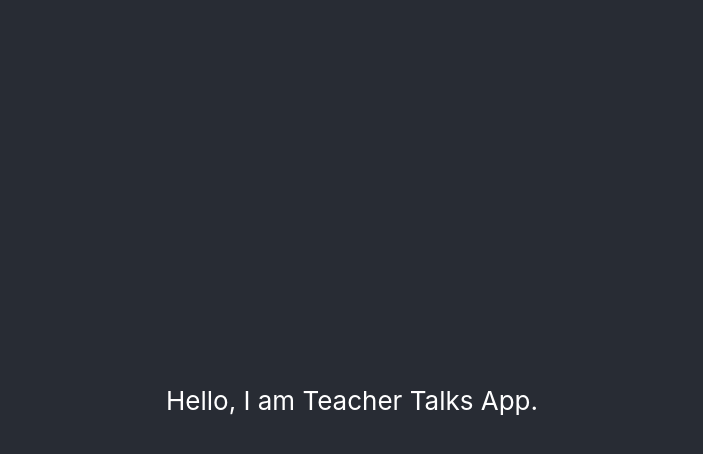
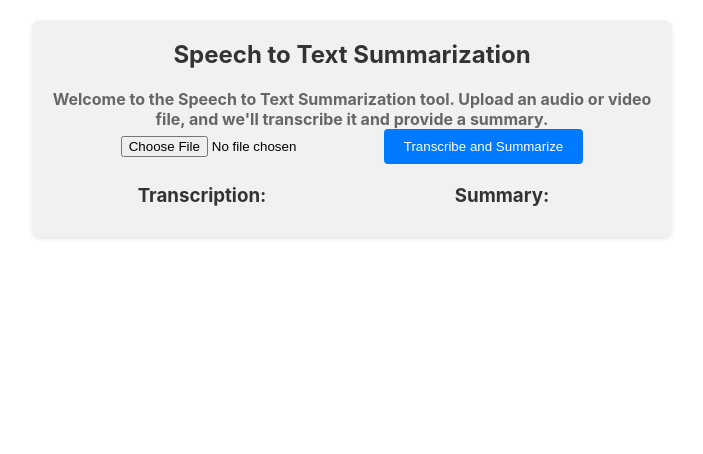
Before and after one commit to nitya-kansal/teacher_talks, a React (Create React App) app: page / in a window 1280 px wide. Shown: the top 454 px of the page, without its empty margins (288-991 px from the left). Built offline with nearby package versions, Linux system fonts and the light colour scheme.

Commit message:
add speech to text initial file

```diff
--- a/package.json
+++ b/package.json
@@ -6,6 +6,7 @@
     "@testing-library/jest-dom": "^5.17.0",
     "@testing-library/react": "^13.4.0",
     "@testing-library/user-event": "^13.5.0",
+    "axios": "^1.7.2",
     "react": "^18.3.1",
     "react-dom": "^18.3.1",
     "react-scripts": "5.0.1",
--- a/src/App.js
+++ b/src/App.js
@@ -1,14 +1,11 @@
-import logo from './logo.svg';
 import './App.css';
+import SpeechToTextSummarization from './SpeechToTextSummarization';
+
 
 function App() {
   return (
     <div className="App">
-      <header className="App-header">
-        <p>
-          Hello, I am Teacher Talks App.
-        </p>
-      </header>
+      <SpeechToTextSummarization />
     </div>
   );
 }
--- /dev/null
+++ b/src/SpeechToTextSummarization.css
@@ -0,0 +1,72 @@
+.container {
+    max-width: 600px;
+    margin: 20px auto;
+    padding: 20px;
+    background-color: #f1f1f1;
+    border-radius: 8px;
+    box-shadow: 0 2px 4px rgba(0, 0, 0, 0.1);
+  }
+
+  .instructions strong {
+    font-weight: bold;
+  }
+
+  .input-container {
+    margin-bottom: 20px;
+  }
+
+  .input-container input[type="file"] {
+    margin-right: 10px;
+  }
+
+  .input-container button {
+    padding: 10px 20px;
+    background-color: #007bff;
+    color: #fff;
+    border: none;
+    border-radius: 4px;
+    cursor: pointer;
+    transition: background-color 0.3s ease;
+  }
+
+  .input-container button:hover {
+    background-color: #0056b3;
+  }
+
+  .input-container button:disabled {
+    background-color: #ccc;
+    cursor: not-allowed;
+  }
+
+  .error-message {
+    color: #ff0000;
+    font-size: 14px;
+    margin-bottom: 10px;
+  }
+
+  .result-container {
+    display: flex;
+    justify-content: space-between;
+  }
+
+  .transcription,
+  .summary {
+    flex: 1;
+  }
+
+  h2 {
+    margin-top: 0;
+    color: #333;
+  }
+
+  h3 {
+    margin-top: 0;
+    margin-bottom: 10px;
+    color: #333;
+  }
+
+  p {
+    margin: 0;
+    font-size: 16px;
+    color: #666;
+  }
--- /dev/null
+++ b/src/SpeechToTextSummarization.js
@@ -0,0 +1,89 @@
+import React, { useState } from 'react';
+import axios from 'axios';
+import './SpeechToTextSummarization.css'; // Import your CSS file for styling
+
+const SpeechToTextSummarization = () => {
+  const [transcription, setTranscription] = useState('');
+  const [summary, setSummary] = useState('');
+  const [file, setFile] = useState(null);
+  const [loading, setLoading] = useState(false);
+  const [errorMessage, setErrorMessage] = useState('');
+
+  const handleFileChange = (event) => {
+    setFile(event.target.files[0]);
+    setErrorMessage('');
+  };
+
+  const transcribeAndSummarize = async () => {
+    try {
+      if (!file) {
+        setErrorMessage('Please select a file.');
+        return;
+      }
+
+      setLoading(true);
+
+      const apiKey = 'YOUR_GOOGLE_CLOUD_API_KEY';
+      const apiUrl = `https://speech.googleapis.com/v1p1beta1/speech:recognize?key=${apiKey}`;
+
+      const formData = new FormData();
+      formData.append('file', file);
+
+      const response = await axios.post(apiUrl, formData, {
+        headers: {
+          'Content-Type': 'multipart/form-data',
+        },
+        params: {
+          config: JSON.stringify({
+            encoding: 'LINEAR16',
+            languageCode: 'en-US',
+          }),
+        },
+      });
+
+      const transcript = response.data.results[0].alternatives[0].transcript;
+      setTranscription(transcript);
+
+      // Implement summarization logic here
+      // For this example, just set the summary to the transcription
+      setSummary(transcript);
+
+      setLoading(false);
+    } catch (error) {
+      console.error('Error transcribing and summarizing:', error);
+      setErrorMessage('An error occurred. Please try again.');
+      setLoading(false);
+    }
+  };
+
+  return (
+    <div className="container">
+      <h2>Speech to Text Summarization</h2>
+      <div className="instructions">
+        <p>
+            <strong>Welcome to the Speech to Text Summarization tool. Upload an audio or video file, and we'll transcribe it
+            and provide a summary.</strong>
+        </p>
+      </div>
+      <div className="input-container">
+        <input type="file" accept="audio/*, video/*" onChange={handleFileChange} />
+        <button onClick={transcribeAndSummarize} disabled={loading}>
+          {loading ? 'Transcribing...' : 'Transcribe and Summarize'}
+        </button>
+      </div>
+      {errorMessage && <div className="error-message">{errorMessage}</div>}
+      <div className="result-container">
+        <div className="transcription">
+          <h3>Transcription:</h3>
+          <p>{transcription}</p>
+        </div>
+        <div className="summary">
+          <h3>Summary:</h3>
+          <p>{summary}</p>
+        </div>
+      </div>
+    </div>
+  );
+};
+
+export default SpeechToTextSummarization;
```
Also changed, not shown: 1 other file (tests, documents, lock files or other folders).
